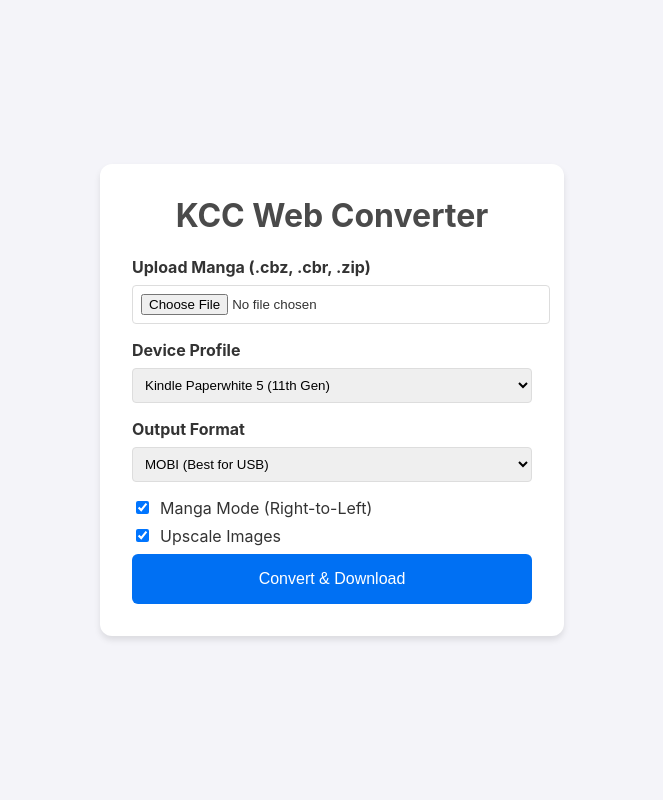
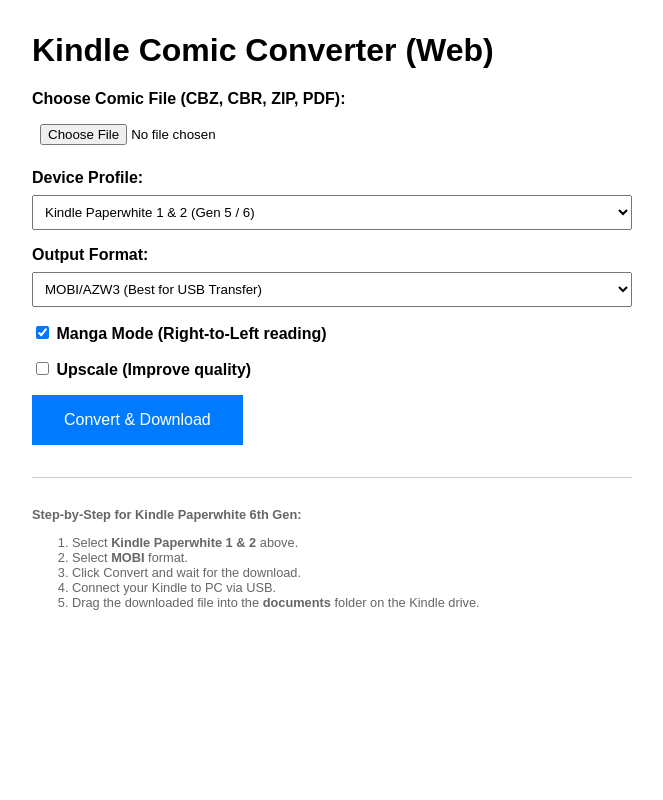
Before and after one commit to clownmandev/kcc-web, a Flask app: page / in a window 1280 px wide. Shown: the whole page, without its empty margins (308-971 px from the left). Run offline with Flask 3, Linux system fonts and the light colour scheme; parts of the project's set-up code (start-up, migrations or seed data) failed here and were passed over.

Commit message:
Update index.html

```diff
--- a/templates/index.html
+++ b/templates/index.html
@@ -3,62 +3,72 @@
 <head>
     <meta charset="UTF-8">
     <meta name="viewport" content="width=device-width, initial-scale=1.0">
-    <title>KCC Web 2026</title>
+    <title>KCC Web Converter</title>
     <style>
-        body { font-family: -apple-system, BlinkMacSystemFont, "Segoe UI", Roboto, Helvetica, Arial, sans-serif; background: #f4f4f9; color: #333; display: flex; justify-content: center; align-items: center; height: 100vh; margin: 0; }
-        .container { background: white; padding: 2rem; border-radius: 12px; box-shadow: 0 4px 6px rgba(0,0,0,0.1); width: 400px; }
-        h1 { margin-top: 0; text-align: center; color: #4a4a4a; }
+        body { font-family: sans-serif; max-width: 600px; margin: 2rem auto; padding: 0 1rem; }
         .form-group { margin-bottom: 1rem; }
         label { display: block; margin-bottom: 0.5rem; font-weight: bold; }
-        select, input[type="file"] { width: 100%; padding: 0.5rem; border: 1px solid #ddd; border-radius: 4px; }
-        .checkbox-group { display: flex; align-items: center; gap: 0.5rem; margin-bottom: 0.5rem; }
-        button { width: 100%; padding: 1rem; background: #0070f3; color: white; border: none; border-radius: 6px; font-size: 1rem; cursor: pointer; transition: background 0.2s; }
-        button:hover { background: #0051a2; }
-        .loader { display: none; text-align: center; margin-top: 1rem; font-size: 0.9rem; color: #666; }
+        select, input[type="file"] { width: 100%; padding: 0.5rem; }
+        button { background: #007bff; color: white; padding: 1rem 2rem; border: none; cursor: pointer; font-size: 1rem; }
+        button:hover { background: #0056b3; }
+        .note { font-size: 0.8rem; color: #666; margin-top: 2rem; border-top: 1px solid #ccc; padding-top: 1rem; }
+        .highlight { color: #d9534f; font-weight: bold; }
     </style>
 </head>
 <body>
-    <div class="container">
-        <h1>KCC Web Converter</h1>
-        <form action="/convert" method="post" enctype="multipart/form-data" onsubmit="document.querySelector('.loader').style.display='block'">
-
+    <h1>Kindle Comic Converter (Web)</h1>
+    <form action="/convert" method="post" enctype="multipart/form-data">
         <div class="form-group">
-                <label>Upload Manga (.cbz, .cbr, .zip)</label>
-                <input type="file" name="file" required>
+            <label for="file">Choose Comic File (CBZ, CBR, ZIP, PDF):</label>
+            <input type="file" name="file" id="file" required>
         </div>
 
         <div class="form-group">
-                <label>Device Profile</label>
-                <select name="device">
-                    <option value="KPW">Kindle Paperwhite 1/2 (6th Gen)</option>
-                    <option value="KS">Kindle Scribe (300 PPI)</option>
-                    <option value="KPW5" selected>Kindle Paperwhite 5 (11th Gen)</option>
-                    <option value="KCS">Kindle Colorsoft</option>
-                    <option value="KV">Kindle Voyage / Oasis</option>
+            <label for="profile">Device Profile:</label>
+            <select name="profile" id="profile">
+                <option value="KPW" selected>Kindle Paperwhite 1 & 2 (Gen 5 / 6)</option>
+                <option value="KV">Kindle Paperwhite 3/4 / Voyage / Oasis</option>
+                <option value="K578">Basic Kindle (Gen 7/8/10)</option>
+                <option value="K11">Kindle Paperwhite 5 (11th Gen)</option>
+                <option value="KO">Kindle Oasis 2/3</option>
+                <option value="KS">Kindle Scribe</option>
             </select>
         </div>
 
         <div class="form-group">
-                <label>Output Format</label>
-                <select name="format">
-                    <option value="MOBI" selected>MOBI (Best for USB)</option>
-                    <option value="EPUB">EPUB (Best for Send-to-Kindle)</option>
+            <label for="format">Output Format:</label>
+            <select name="format" id="format">
+                <option value="MOBI" selected>MOBI/AZW3 (Best for USB Transfer)</option>
+                <option value="EPUB">EPUB (Best for 'Send to Kindle')</option>
+                <option value="CBZ">CBZ (Archive only)</option>
             </select>
         </div>
 
-            <div class="checkbox-group">
-                <input type="checkbox" name="manga_mode" id="manga_mode" checked>
-                <label for="manga_mode" style="margin:0; font-weight:normal;">Manga Mode (Right-to-Left)</label>
+        <div class="form-group">
+            <label>
+                <input type="checkbox" name="manga_style" checked>
+                Manga Mode (Right-to-Left reading)
+            </label>
         </div>
 
-            <div class="checkbox-group">
-                <input type="checkbox" name="upscale" id="upscale" checked>
-                <label for="upscale" style="margin:0; font-weight:normal;">Upscale Images</label>
+        <div class="form-group">
+            <label>
+                <input type="checkbox" name="upscale">
+                Upscale (Improve quality)
+            </label>
         </div>
 
         <button type="submit">Convert & Download</button>
-            <div class="loader">Processing... This may take a minute.</div>
     </form>
+    <div class="note">
+        <p><strong>Step-by-Step for Kindle Paperwhite 6th Gen:</strong></p>
+        <ol>
+            <li>Select <strong>Kindle Paperwhite 1 & 2</strong> above.</li>
+            <li>Select <strong>MOBI</strong> format.</li>
+            <li>Click Convert and wait for the download.</li>
+            <li>Connect your Kindle to PC via USB.</li>
+            <li>Drag the downloaded file into the <strong>documents</strong> folder on the Kindle drive.</li>
+        </ol>
     </div>
 </body>
 </html>
```
Lines whose indentation alone changed are shown as unchanged.
